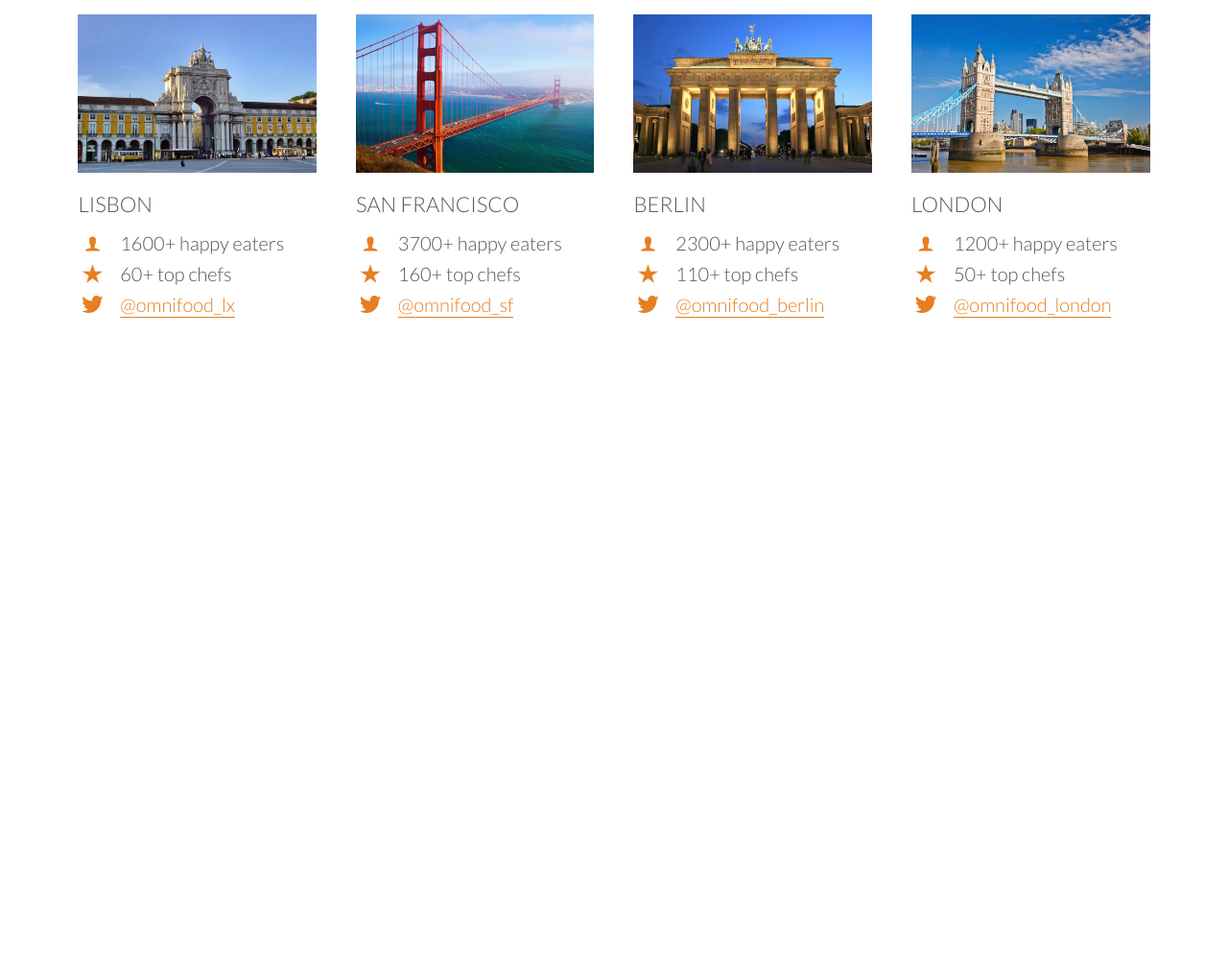
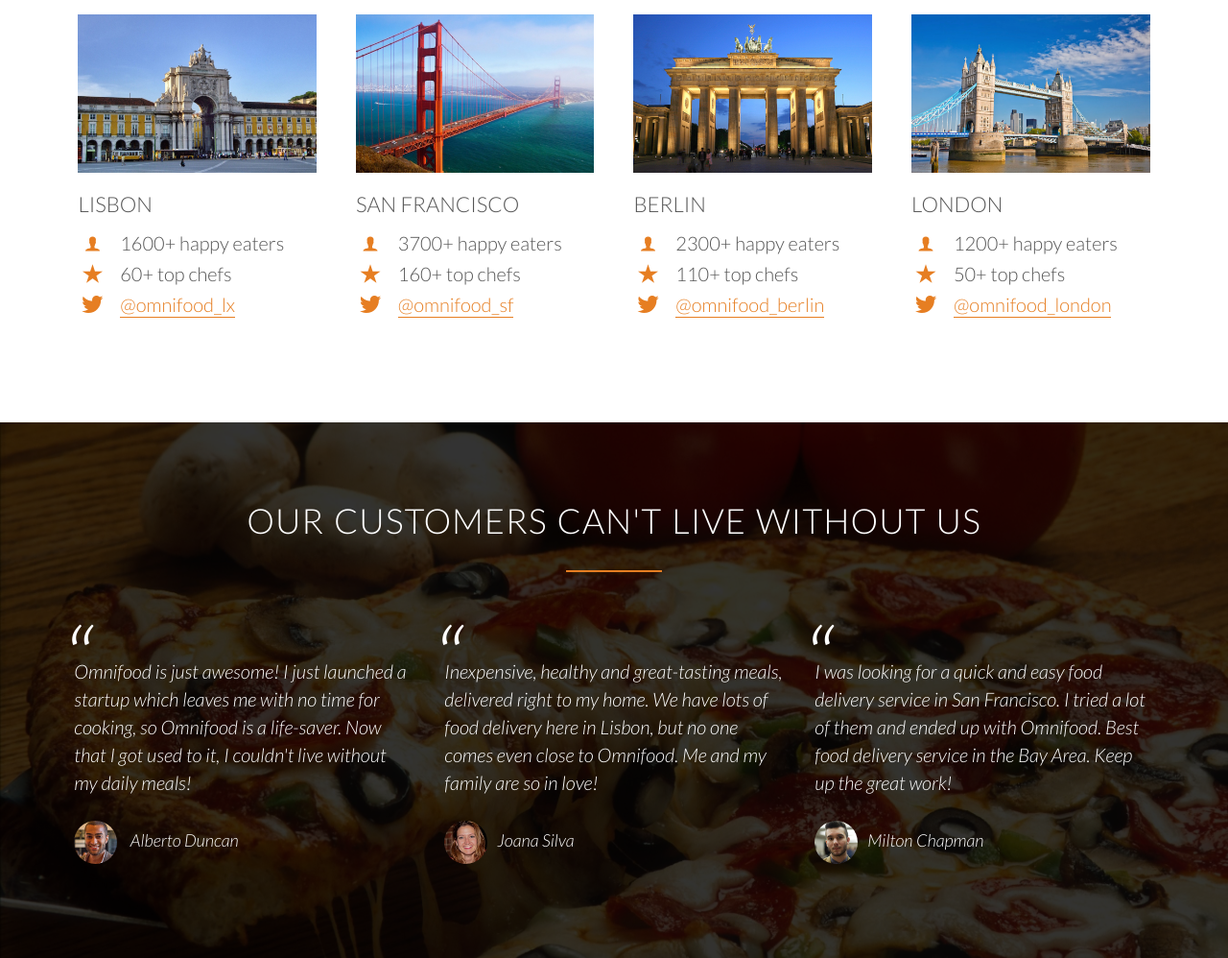
Before and after one commit to m2paulc/omnifood, a website: page index.html in a window 1280 px wide. Shown: the part 2943-3941 px from the top of the page at 96% size. Before the commit the page ends 3383 px from the top, so only its background shows below. Drawn offline with Linux system fonts and the light colour scheme; files whose address does not match are found by name.

Commit message:
completed testimonials section

```diff
--- a/index.html
+++ b/index.html
@@ -210,6 +210,32 @@
     </div>
   </section>
 
+  <section class="section-testimonials">
+    <div class="row">
+      <h2>Our customers can't live without us</h2>
+    </div>
+    <div class="row">
+      <div class="col span-1-of-3">
+        <blockquote>
+          Omnifood is just awesome! I just launched a startup which leaves me with no time for cooking, so Omnifood is a life-saver. Now that I got used to it, I couldn't live without my daily meals!
+          <cite><img src="./resources/img/customer-1.jpg" alt="Alberto Duncan"></img> Alberto Duncan</cite>
+        </blockquote>
+      </div>
+      <div class="col span-1-of-3">
+        <blockquote>
+          Inexpensive, healthy and great-tasting meals, delivered right to my home. We have lots of food delivery here in Lisbon, but no one comes even close to Omnifood. Me and my family are so in love!
+          <cite><img src="./resources/img/customer-2.jpg" alt="Joana Silva"></img>Joana Silva</cite>
+        </blockquote>
+      </div>
+      <div class="col span-1-of-3">
+        <blockquote>
+          I was looking for a quick and easy food delivery service in San Francisco. I tried a lot of them and ended up with Omnifood. Best food delivery service in the Bay Area. Keep up the great work!
+          <cite><img src="./resources/img/customer-3.jpg" alt="Milton Chapman"></img>Milton Chapman</cite>
+        </blockquote>
+      </div>
+    </div>
+  </section>
+
   <script src="resources/js/index.js"></script>
 </body>
 </html>
--- a/resources/css/modules/_header-section.css
+++ b/resources/css/modules/_header-section.css
@@ -6,6 +6,7 @@
   background-size: cover;
   background-position: center;
   height: 100vh;
+  background-attachment: fixed;
 }
 
 .hero-text-box {
--- /dev/null
+++ b/resources/css/modules/_section-testimonials.css
@@ -0,0 +1,40 @@
+/*--------------------------------*/
+/*Testimonials Settings*/
+/*--------------------------------*/
+
+.section-testimonials {
+  background-image: linear-gradient(rgba(0, 0, 0, 0.8), rgba(0, 0, 0, 0.8)), url("../../img/back-customers.jpg");
+  background-size: cover;
+  color: #fff;
+  background-attachment: fixed;
+}
+
+blockquote {
+  padding: 2%;
+  font-style: italic;
+  line-height: 145%;
+  position: relative;
+  margin-top: 40px;
+}
+
+blockquote:before {
+  content: "\201C";
+  font-size: 500%;
+  display: block;
+  position: absolute;
+  top: -5px;
+  left: -5px;
+}
+
+cite {
+  font-size: 90%;
+  margin-top: 25px;
+  display: block;
+}
+
+cite img {
+  height: 45px;
+  border-radius: 50%;
+  margin-right: 10px;
+  vertical-align: middle;
+}
--- a/resources/css/styles.css
+++ b/resources/css/styles.css
@@ -76,3 +76,8 @@
 /*Cities Section Settings*/
 /*---------------------------------*/
 @import "./modules/_section-cities.css";
+
+/*--------------------------------*/
+/*Testimonials Settings*/
+/*--------------------------------*/
+@import "./modules/_section-testimonials.css";
```
Also changed, not shown: dist/index.html, 4 other files.
